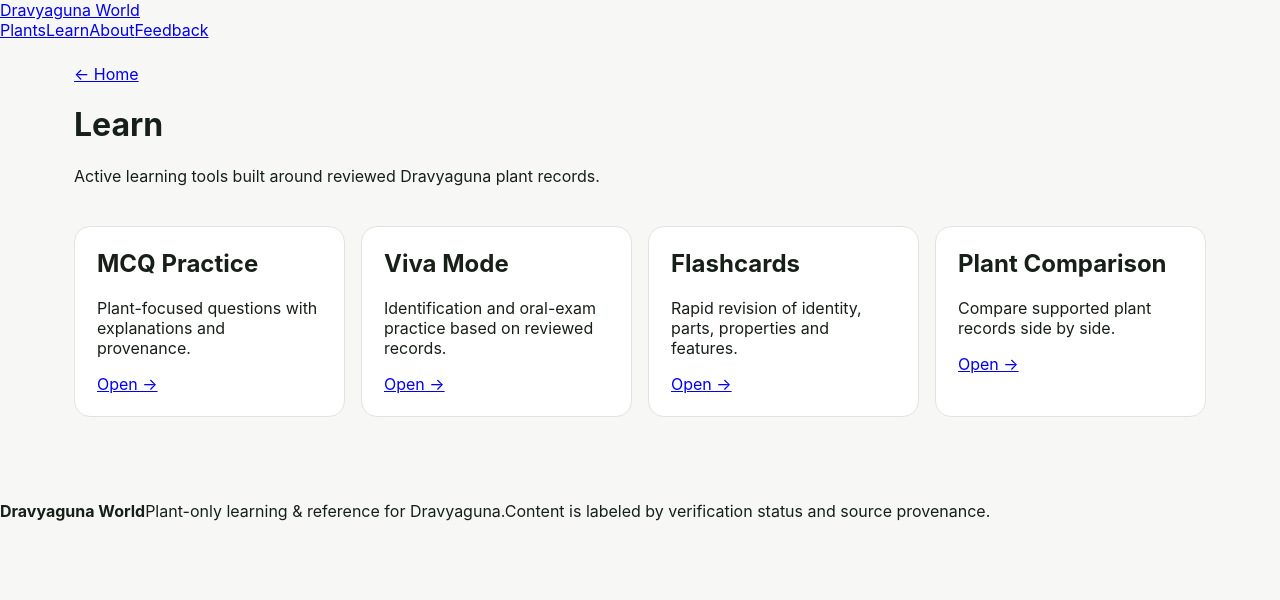
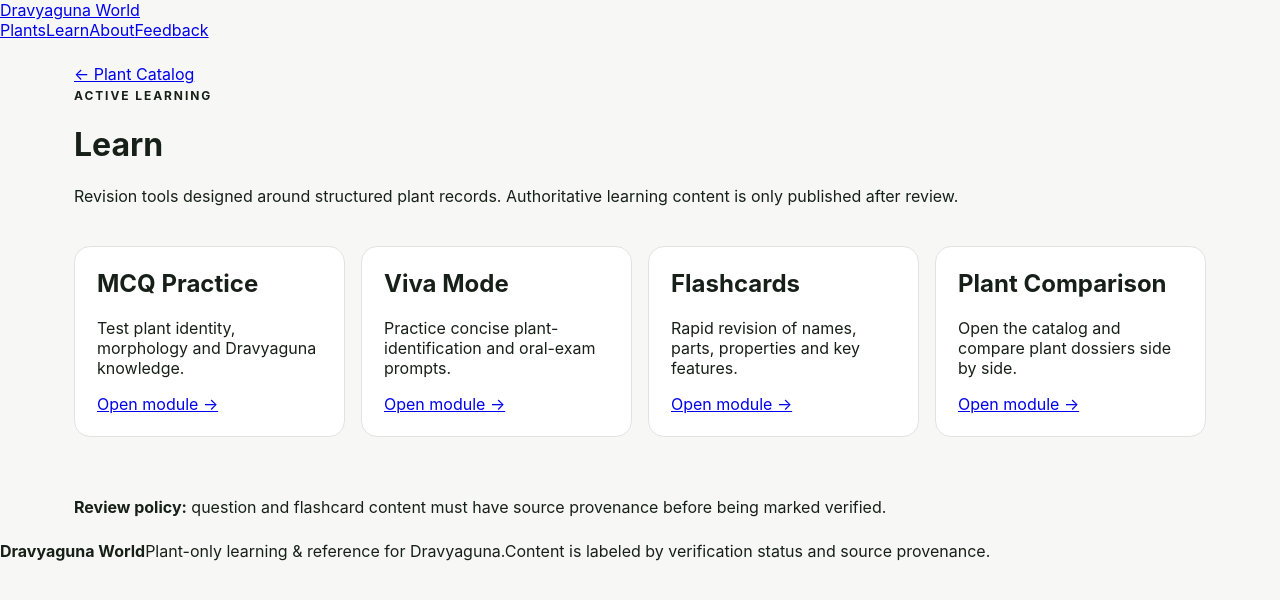
Before and after one commit to aanandkumar799/Dravyaguna-World, a Next.js app: page /learn in a window 1280 px wide. Shown: the top 600 px of the page. Built offline with nearby package versions, Linux system fonts and the light colour scheme.

Commit message:
Build complete website experience foundation

```diff
--- a/app/learn/page.tsx
+++ b/app/learn/page.tsx
@@ -1 +1,3 @@
-import Link from "next/link";const modules=[["MCQ Practice","Plant-focused questions with explanations and provenance.","/learn/mcq"],["Viva Mode","Identification and oral-exam practice based on reviewed records.","/learn/viva"],["Flashcards","Rapid revision of identity, parts, properties and features.","/learn/flashcards"],["Plant Comparison","Compare supported plant records side by side.","/plants"]];export default function Learn(){return <main className="shell"><Link href="/">← Home</Link><h1>Learn</h1><p>Active learning tools built around reviewed Dravyaguna plant records.</p><section className="grid">{modules.map(([title,text,url])=><article key={title}><h2>{title}</h2><p>{text}</p><Link href={url}>Open →</Link></article>)}</section></main>}
+import Link from "next/link";
+const modules=[["MCQ Practice","Test plant identity, morphology and Dravyaguna knowledge.","/learn/mcq"],["Viva Mode","Practice concise plant-identification and oral-exam prompts.","/learn/viva"],["Flashcards","Rapid revision of names, parts, properties and key features.","/learn/flashcards"],["Plant Comparison","Open the catalog and compare plant dossiers side by side.","/plants"]];
+export default function Learn(){return <main className="shell page"><Link href="/plants">← Plant Catalog</Link><header className="page-heading"><span className="eyebrow">ACTIVE LEARNING</span><h1>Learn</h1><p>Revision tools designed around structured plant records. Authoritative learning content is only published after review.</p></header><section className="grid">{modules.map(([title,text,url])=><article className="feature-card" key={title}><h2>{title}</h2><p>{text}</p><Link href={url}>Open module →</Link></article>)}</section><section className="notice"><strong>Review policy:</strong> question and flashcard content must have source provenance before being marked verified.</section></main>}
```
